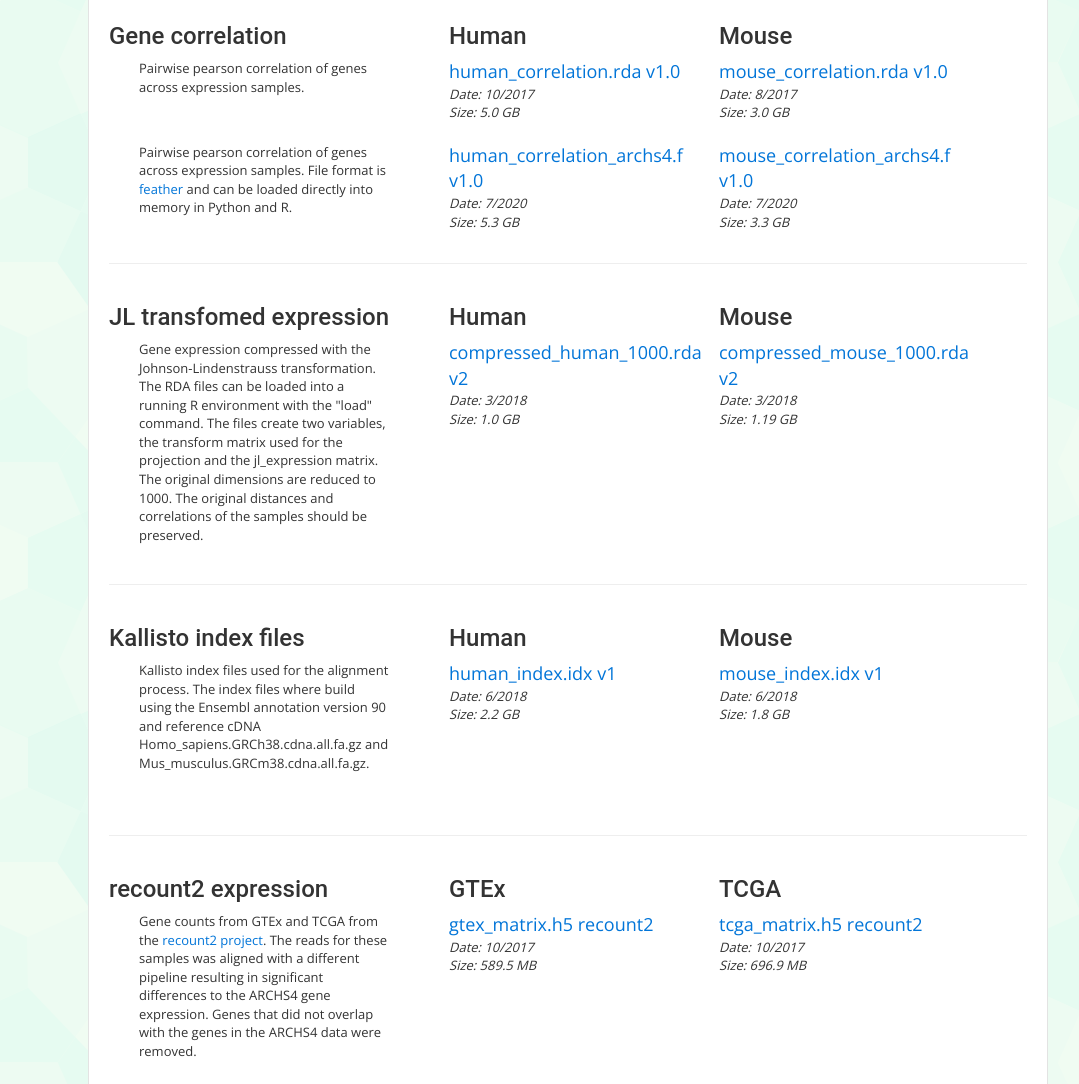
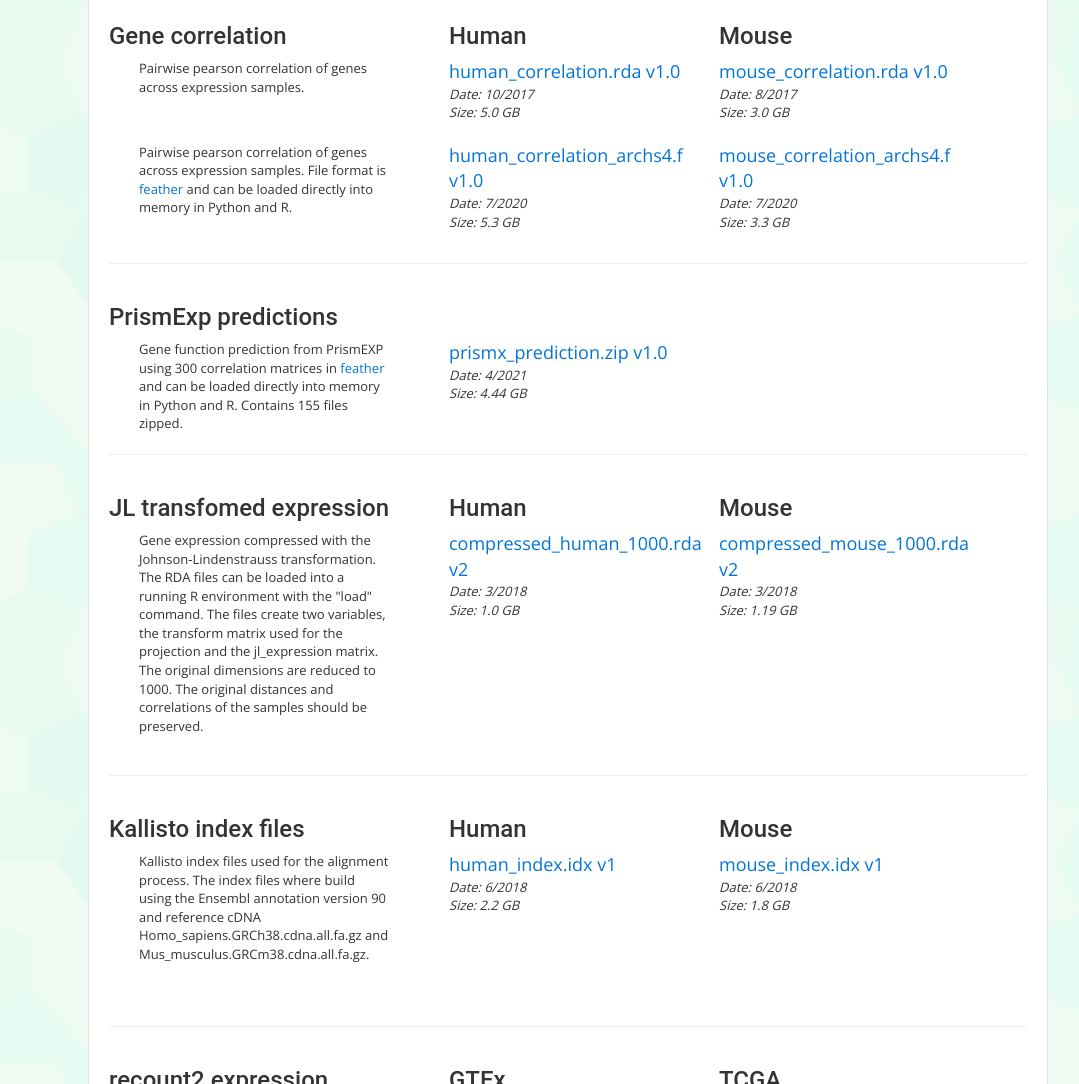
Before and after one commit to MaayanLab/archs42, a plain HTML site: page archs4/download.html in a window 1280 px wide. Shown: the part 1638-2722 px from the top of the page, without its empty margins (72-1151 px from the left). Drawn offline with nearby package versions, Linux system fonts and the light colour scheme; no server answers.

Commit message:
Update download.html

```diff
--- a/archs4/download.html
+++ b/archs4/download.html
@@ -403,6 +403,21 @@ This section contains all files created for the ARCHS4 website. The methods are
 <hr>
 
 
+<div style="float: left; width:940px;"><h3>PrismExp predictions</h3></div>
+
+<div style="width:900px; height:150px; padding-left:30px; padding-top: 20px;">
+    <div style="float: left; width:310px; padding-right: 60px;">
+        Gene function prediction from PrismEXP using 300 correlation matrices in <a href="https://arrow.apache.org/docs/python/feather.html">feather</a> and can be loaded directly into memory in Python and R. Contains 155 files zipped.
+    </div>
+    <div style="float: left; width:270px;">
+        <a style="font-size:18;" href="javascript:downloadFile('https://s3.amazonaws.com/mssm-prismexp-predictions/prismx_predictions.zip','prismx_prediction.zip','1')">prismx_prediction.zip v1.0</a><br>
+        <i>Date: 4/2021</i>
+        <br>
+        <i>Size: 4.44 GB</i>
+    </div>
+</div>
+<hr>
+
 <div style="float: left; width:340px;"><h3>JL transfomed expression</h3></div>  <div style="float: left; width:270px;"><h3>Human</h3></div>  <div style="float: left; width:270px;"><h3>Mouse</h3></div>
 
 <div style="width:900px; height:280px; padding-left:30px;">
```
